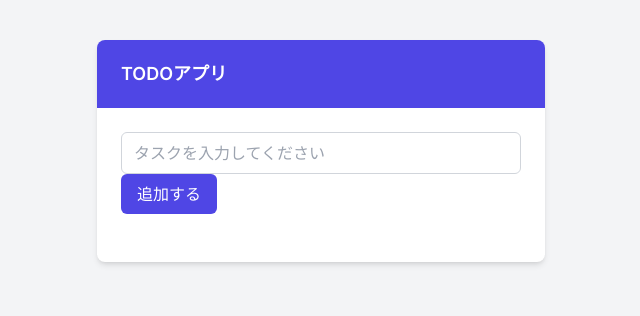
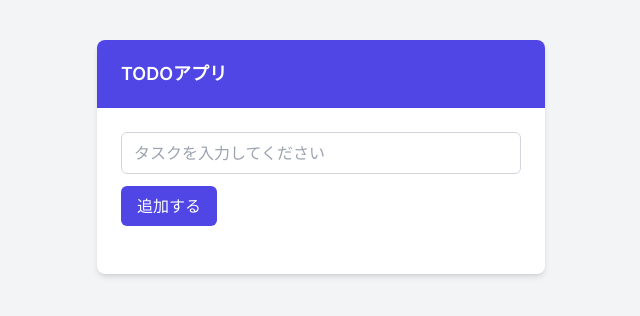
Before and after one commit to hukuryo/Next-Todo-app2, a Next.js app: page / in a window 1280 px wide. Shown: the top 316 px of the page, without its empty margins (319-959 px from the left). Built offline with nearby package versions, Linux system fonts and the light colour scheme.

Commit message:
デザイン修正

```diff
--- a/src/app/components/Form.tsx
+++ b/src/app/components/Form.tsx
@@ -43,7 +43,7 @@
                         value={todoText}
                         onChange={handleInputChange}
                     />
-                    <button className="bg-indigo-600 text-white px-4 py-2 rounded-md" type="submit">追加する</button>
+                    <button className="bg-indigo-600 mt-3 text-white px-4 py-2 rounded-md" type="submit">追加する</button>
                 </form>
             </div>
             <CompleteList textList={textList} onDelete={handleDelete}/>
--- a/src/app/page.tsx
+++ b/src/app/page.tsx
@@ -1,9 +1,6 @@
 "use client";
 import Form from "../app/components/Form";
 import Title from "../app/components/Title";
-import { FontAwesomeIcon } from '@fortawesome/react-fontawesome';
-import { faTrash } from '@fortawesome/free-solid-svg-icons';
-
 
 export default function Home() {
   return (
```
Also changed, not shown: src/app/components/CompleteLists.tsx (+1 -8 lines).
